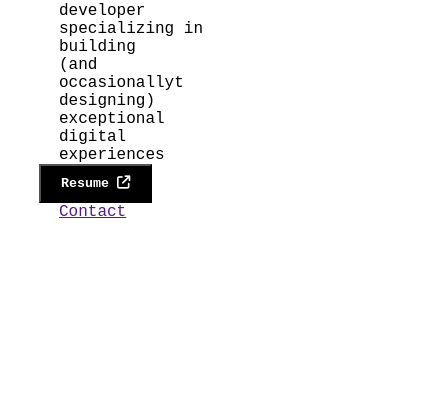
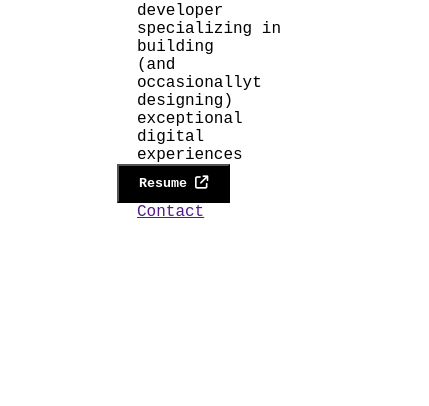
Before and after one commit to Anita-cyber/Sao-sonita, a plain HTML site: page index.html in a window 390 px wide. Shown: the part 438-844 px from the top of the page, 429 px wide, since content can reach past the window. Drawn offline with Linux system fonts and the light colour scheme.

Commit message:
Update index.html

```diff
--- a/index.html
+++ b/index.html
@@ -82,7 +82,7 @@
             }
             #hero-section {
                 display: block;
-                padding-inline: 10%;
+                padding-inline: 30%;
                 padding-block: 50px;
             }
             #hero-section h1 {
```
